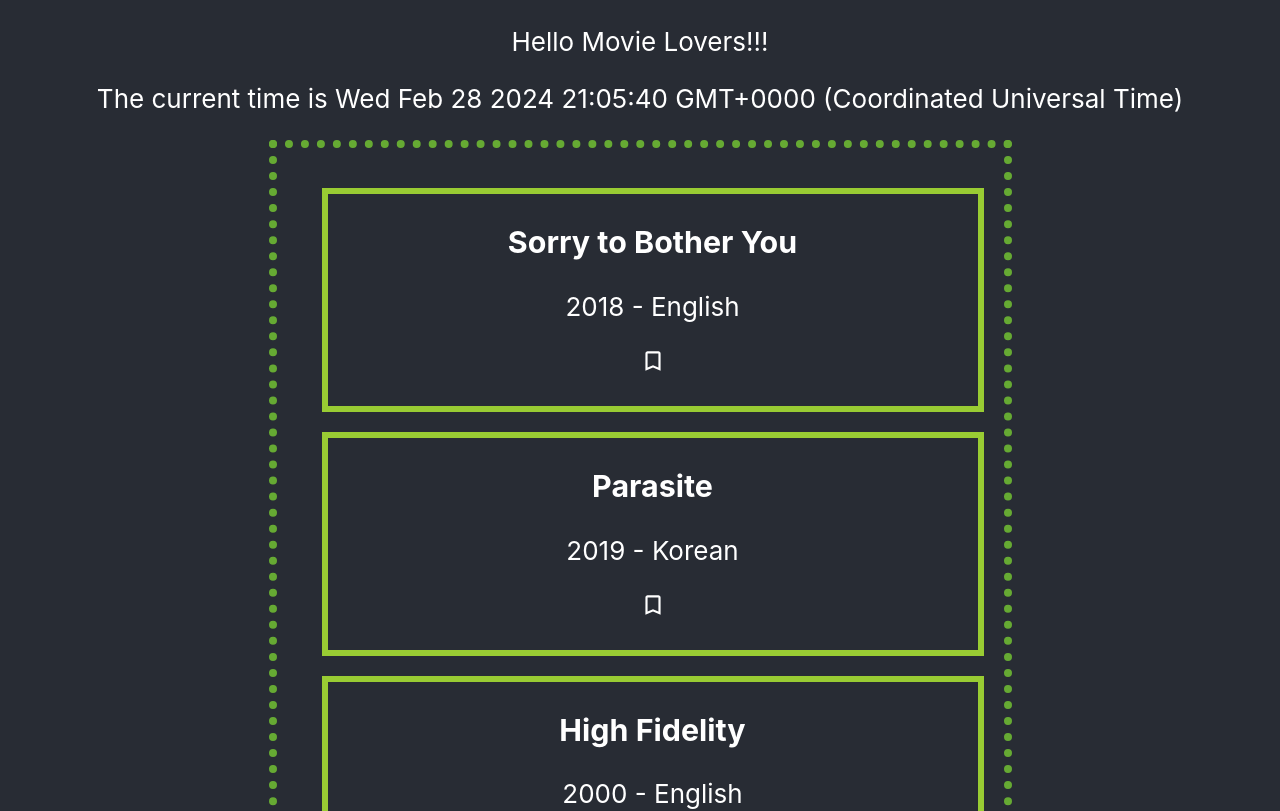
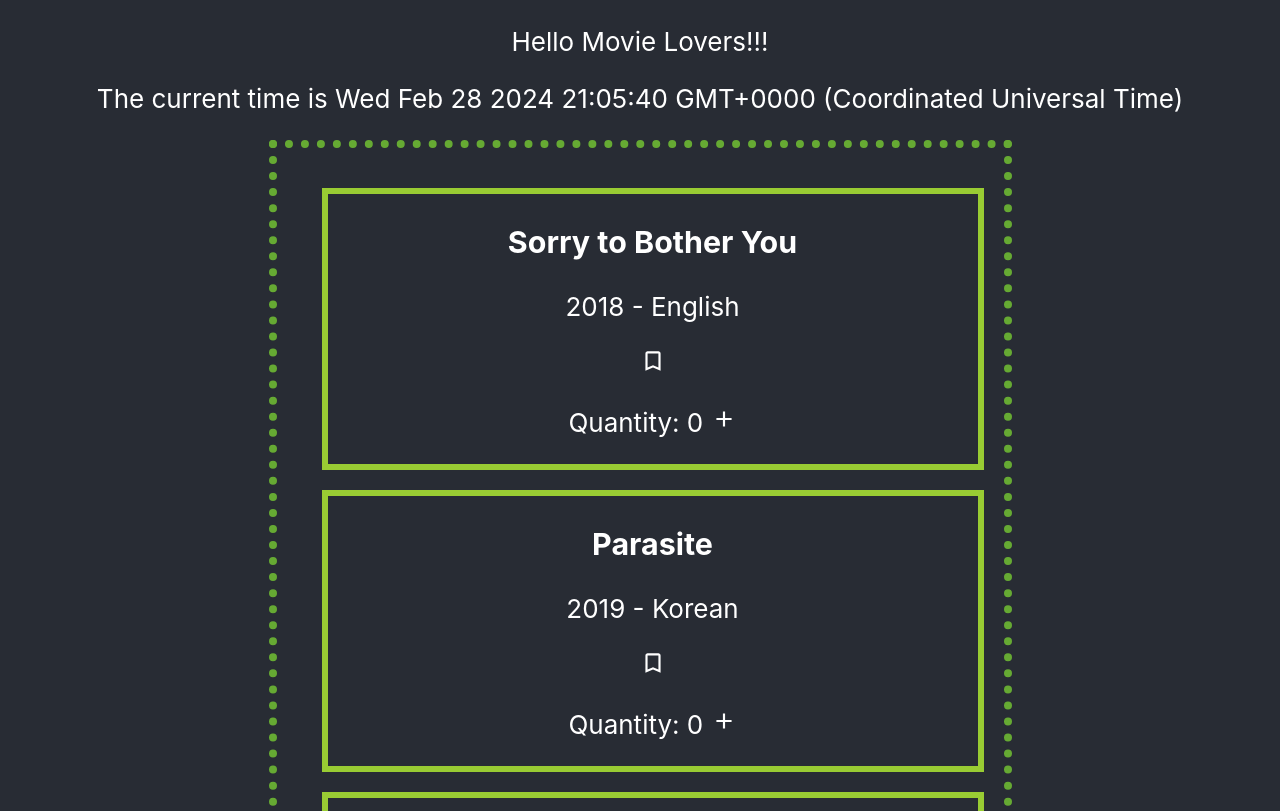
Before and after one commit to fantauzd/Movie-Collection-React-App, a React (Create React App) app in the folder movie-collection/: page / in a window 1280 px wide. Shown: the top 811 px of the page. Built offline with nearby package versions, Linux system fonts and the light colour scheme.

Commit message:
Added Counter feature for wach movie so users can select how many they want

```diff
--- /dev/null
+++ b/movie-collection/src/components/Counter.js
@@ -0,0 +1,15 @@
+import React, {useState} from 'react';
+import { MdAdd } from "react-icons/md";
+
+function Counter(){
+    let [getCounter, setCounter] = useState(0);
+    const incCounter = () => {
+        setCounter(getCounter+1); }
+    return(
+        <>
+            <p>Quantity: {getCounter} <MdAdd onClick={incCounter} /> </p>
+        </>
+    );
+}
+
+export default Counter;
--- a/movie-collection/src/components/MovieItem.js
+++ b/movie-collection/src/components/MovieItem.js
@@ -1,13 +1,14 @@
 import React from "react";
 import '../App.css';
 import Bookmark from "./Bookmark";
+import Counter from "./Counter";
 
 function MovieItem({movie}){
     return (
         <div className="collection-item">
             <h3>{movie.title}</h3>
             <p>{movie.year} - {movie.language}</p>
-            <p><Bookmark /></p>
+            <p><Bookmark /><Counter /></p>
         </div>
     );
 }
```
